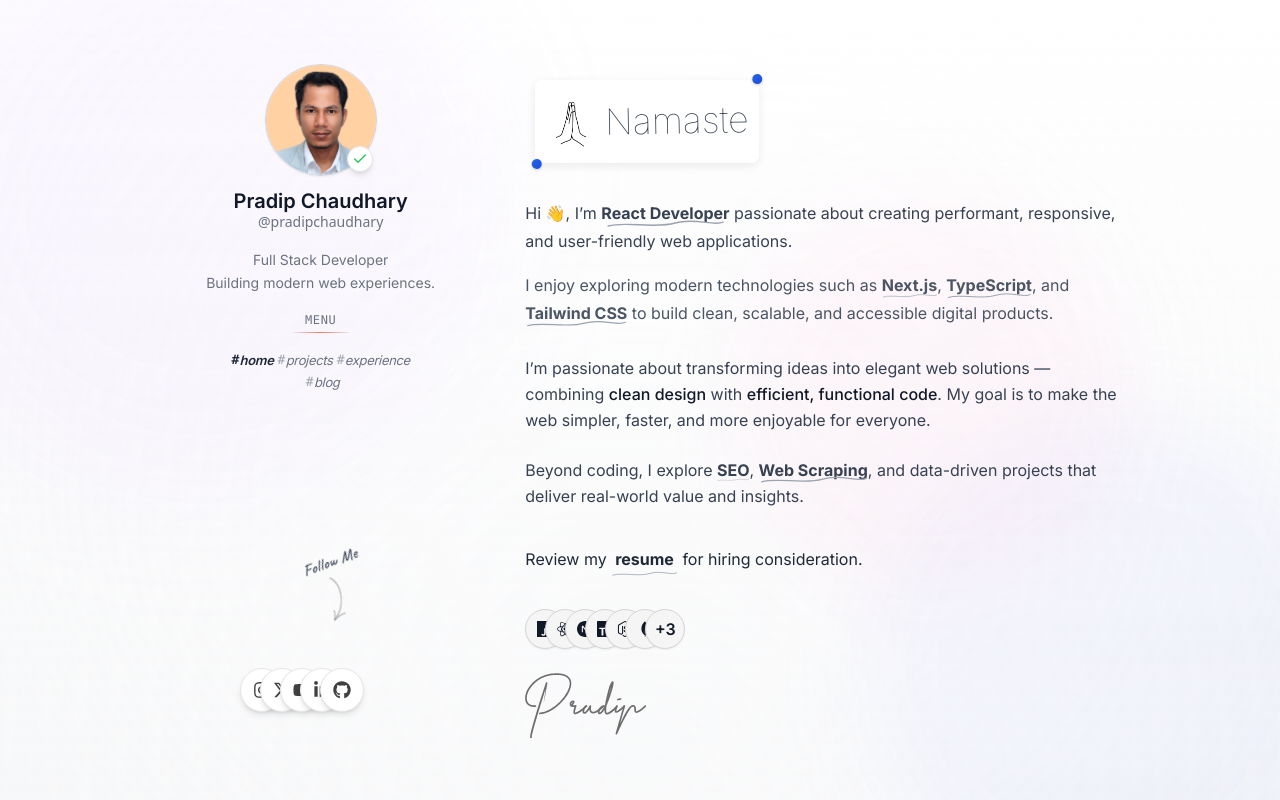
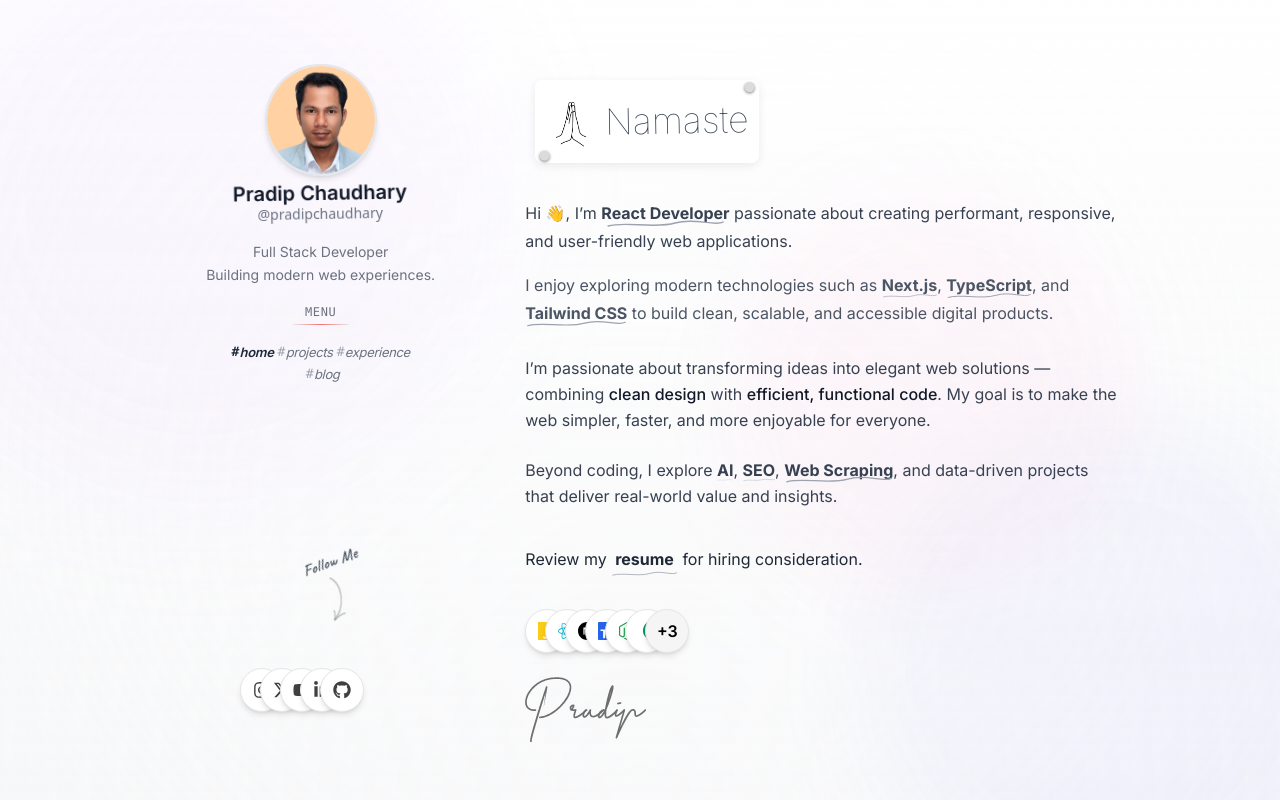
Before and after one commit to pradipchaudhary/portfolio.v3, a Next.js app: page / in a window 1280 px wide. Shown: the top 800 px of the page. Built offline with nearby package versions, Linux system fonts and the light colour scheme.

Commit message:
fixed profile image component

```diff
--- a/components/layout/sidebar/Sidebar.tsx
+++ b/components/layout/sidebar/Sidebar.tsx
@@ -5,6 +5,9 @@ import Link from "next/link";
 import { Check } from "lucide-react";
 import Navbar from "./Navbar";
 import FollowMeSocial from "@/components/ui/FollowMeSocial";
+import { motion } from "framer-motion";
+import ProfileImage from "@/components/ui/ProfileImage";
+import Username from "@/components/ui/Username";
 
 const Sidebar = () => {
   return (
@@ -20,33 +23,10 @@ const Sidebar = () => {
       {/* ===== TOP SECTION ===== */}
       <header className="flex flex-col items-center text-center space-y-4">
         {/* Profile Image */}
-        <div className="relative w-28 h-28">
-          <Image
-            src="/logo.png"
-            alt="Pradip Chaudhary"
-            fill
-            priority
-            className="rounded-full border border-gray-300 shadow-sm object-cover"
-          />
-
-          {/* Verified Icon */}
-          <div className="absolute bottom-1 right-1 bg-white rounded-full p-1 border border-gray-200 shadow-md">
-            <Check className="w-4 h-4 text-green-500" />
-          </div>
-        </div>
+        <ProfileImage src="/logo.png" alt="Pradip Chaudhary" />
 
         {/* Name + Username */}
-        <Link
-          href="#"
-          className="hover:opacity-80 transition "
-        >
-          <h1 className="text-xl font-semibold text-gray-900 -mt-2">
-            Pradip Chaudhary
-          </h1>
-          <p className="text-sm text-gray-500 font-sans -mt-2">
-            @pradipchaudhary
-          </p>
-        </Link>
+        <Username username="pradipchaudhary" name="Pradip Chaudhary" />
 
         {/* Bio */}
         <p className="text-sm text-gray-500 max-w-[300px] leading-relaxed">
--- a/components/sections/about/About.tsx
+++ b/components/sections/about/About.tsx
@@ -130,8 +130,30 @@ const About = () => {
           is to make the web simpler, faster, and more enjoyable for everyone.
         </p>
 
-        <p>
+        <p className="text-gray-700">
           Beyond coding, I explore{" "}
+          <a
+            href="https://openai.com/"
+            target="_blank"
+            rel="noopener noreferrer"
+            className="relative inline-block font-bold hover:text-gray-900 transition-all duration-300"
+          >
+            AI
+            <svg
+              className="absolute -bottom-[2px] left-0 w-full h-[10px] text-gray-400"
+              viewBox="0 0 120 10"
+              xmlns="http://www.w3.org/2000/svg"
+            >
+              <path
+                d="M3 7C20 2 50 10 70 4C90 -2 110 8 118 3"
+                stroke="currentColor"
+                strokeWidth="1.4"
+                strokeLinecap="round"
+                fill="none"
+              />
+            </svg>
+          </a>
+          ,{" "}
           <a
             href="https://moz.com/beginners-guide-to-seo"
             target="_blank"
--- a/components/ui/Namaste.tsx
+++ b/components/ui/Namaste.tsx
@@ -20,8 +20,8 @@ const Nameste = () => {
       </div>
 
       {/* Decorative Pin Effect */}
-      <div className="pin-dot -top-1 -right-1"></div>
-      <div className="pin-dot -bottom-1 -left-1"></div>
+      <div className="pin-dot top-1 right-1"></div>
+      <div className="pin-dot bottom-1 left-1"></div>
     </div>
   )
 }
--- /dev/null
+++ b/components/ui/ProfileImage.tsx
@@ -0,0 +1,28 @@
+"use client";
+
+import Image from "next/image";
+import { motion } from "framer-motion";
+
+export default function ProfileImage({ src, alt }: { src: string; alt: string }) {
+  return (
+    <motion.div className="relative w-28 h-28"
+      initial={{ opacity: 0, scale: 0.5, rotate: -10 }}
+      animate={{ opacity: 1, scale: 1, rotate: 0 }}
+      transition={{ duration: 1, ease: "easeOut" }}
+    >
+      {/* Subtle Animated Border */}
+      <div className="absolute inset-0 rounded-full overflow-hidden">
+        <div className="w-full h-full border-2 border-t-2 border-b-2 border-gradient-to-r from-blue-200 via-blue-300 to-blue-200 rounded-full animate-[slide_3s_linear_infinite]"></div>
+      </div>
+
+      {/* Profile Image */}
+      <Image
+        src={src}
+        alt={alt}
+        fill
+        priority
+        className="rounded-full border-2 border-gray-200 shadow-md object-cover"
+      />
+    </motion.div>
+  );
+}
--- a/components/ui/SkillsStack.tsx
+++ b/components/ui/SkillsStack.tsx
@@ -1,6 +1,7 @@
 "use client";
 
-import { useState } from "react";
+import React, { useState } from "react";
+import { motion } from "framer-motion";
 import {
   SiJavascript,
   SiReact,
@@ -9,97 +10,133 @@ import {
   SiNodedotjs,
   SiMongodb,
   SiDocker,
-  // SiAmazonaws,
   SiTailwindcss,
   SiOpenai,
 } from "react-icons/si";
 
 type Skill = {
   name: string;
-  icon: React.ReactNode;
-  color: string; // color to show on hover
+  icon: React.ReactElement;
+  color: string; // primary color
 };
 
 const skills: Skill[] = [
-  { name: "JavaScript", icon: <SiJavascript size={16} />, color: "bg-yellow-400" },
-  { name: "React", icon: <SiReact size={16} />, color: "bg-cyan-500" },
-  { name: "Next.js", icon: <SiNextdotjs size={16} />, color: "bg-black" },
-  { name: "TypeScript", icon: <SiTypescript size={16} />, color: "bg-blue-600" },
-  { name: "Node.js", icon: <SiNodedotjs size={16} />, color: "bg-green-600" },
-  { name: "MongoDB", icon: <SiMongodb size={16} />, color: "bg-emerald-600" },
-  { name: "Docker", icon: <SiDocker size={16} />, color: "bg-blue-500" },
-  // { name: "AWS", icon: <SiAmazonaws size={16} />, color: "bg-orange-400" },
-  { name: "Tailwind", icon: <SiTailwindcss size={16} />, color: "bg-sky-400" },
-  { name: "OpenAI", icon: <SiOpenai size={16} />, color: "bg-purple-600" },
+  { name: "JavaScript", icon: <SiJavascript />, color: "#FACC15" },
+  { name: "React", icon: <SiReact />, color: "#06B6D4" },
+  { name: "Next.js", icon: <SiNextdotjs />, color: "#000000" },
+  { name: "TypeScript", icon: <SiTypescript />, color: "#2563EB" },
+  { name: "Node.js", icon: <SiNodedotjs />, color: "#16A34A" },
+  { name: "MongoDB", icon: <SiMongodb />, color: "#059669" },
+  { name: "Docker", icon: <SiDocker />, color: "#3B82F6" },
+  { name: "Tailwind", icon: <SiTailwindcss />, color: "#38BDF8" },
+  { name: "OpenAI", icon: <SiOpenai />, color: "#7C3AED" },
 ];
 
 const MAX_VISIBLE = 6;
-const LIGHT_BG = "bg-neutral-100"; // default light background
 
 export default function SkillsStack() {
   const [hoveredIndex, setHoveredIndex] = useState<number | null>(null);
   const [hoverMore, setHoverMore] = useState(false);
+  const [hoverItemIndex, setHoverItemIndex] = useState<number | null>(null);
 
   const visibleSkills = skills.slice(0, MAX_VISIBLE);
   const hiddenSkills = skills.slice(MAX_VISIBLE);
 
   return (
-    <div className="flex items-center gap-6 relative">
-      <div className="flex -space-x-5 relative">
+    <div className="flex items-center gap-5 relative">
+      <div className="flex -space-x-6 relative">
         {/* Visible Skills */}
         {visibleSkills.map((skill, index) => {
           const isHovered = hoveredIndex === index;
-          const zIndex = isHovered ? 50 : index;
 
           return (
+            <motion.div
+              key={skill.name}
+              layout
+              onHoverStart={() => setHoveredIndex(index)}
+              onHoverEnd={() => setHoveredIndex(null)}
+              animate={{
+                y: isHovered ? -12 : 0,
+                scale: isHovered ? 1.15 : 1,
+                zIndex: isHovered ? 50 : index,
+              }}
+              transition={{ type: "spring", stiffness: 300, damping: 20 }}
+              className="relative"
+            >
               <div
-              key={skill.name}
                 title={skill.name}
-              style={{ zIndex }}
-              onMouseEnter={() => setHoveredIndex(index)}
-              onMouseLeave={() => setHoveredIndex(null)}
-              className={`
-                relative h-10 w-10 flex items-center justify-center
-                rounded-full border border-neutral-300 shadow-sm
-                cursor-pointer transform-gpu transition-all duration-300
-                ${isHovered ? `${skill.color} scale-125 shadow-lg` : LIGHT_BG}
-              `}
+                className="inline-flex h-11 w-11 items-center justify-center rounded-full border border-neutral-200 shadow-md cursor-pointer transition-all duration-300"
+                style={{
+                  backgroundColor: isHovered ? skill.color : "#fff",
+                  color: isHovered ? "#fff" : skill.color,
+                }}
               >
-              <div className="relative z-10 text-gray-900">{skill.icon}</div>
+                {React.cloneElement(skill.icon, {
+                  color: isHovered ? "#fff" : skill.color,
+                  size: 18,
+                })}
               </div>
+            </motion.div>
           );
         })}
 
         {/* +More Bubble */}
         {hiddenSkills.length > 0 && (
           <div
+            className="relative z-50"
             onMouseEnter={() => setHoverMore(true)}
-            onMouseLeave={() => setHoverMore(false)}
-            style={{ zIndex: 100 }}
-            title={`${hiddenSkills.length} more skills`}
-            className={`
-              relative h-10 w-10 flex items-center justify-center
-              rounded-full border border-neutral-300 shadow-sm
-              cursor-pointer transform-gpu transition-all duration-300
-              text-gray-900 font-semibold
-              ${hoverMore ? "scale-125 shadow-lg bg-blue-600" : LIGHT_BG}
-            `}
+            onMouseLeave={() => {
+              setHoverMore(false);
+              setHoverItemIndex(null);
+            }}
+          >
+            <motion.div
+              layout
+              animate={{
+                scale: hoverMore ? 1.15 : 1,
+                y: hoverMore ? -12 : 0,
+              }}
+              transition={{ type: "spring", stiffness: 300, damping: 20 }}
+              className="h-11 w-11 flex items-center justify-center rounded-full border border-neutral-200 shadow-md cursor-pointer bg-neutral-100 font-semibold text-black"
             >
               +{hiddenSkills.length}
+            </motion.div>
 
-            {/* Hidden skills popup */}
+            {/* Hidden skills popup (appear above +More) */}
             {hoverMore && (
-              <div className="absolute bottom-12 left-1/2 -translate-x-1/2 bg-white shadow-xl rounded-lg p-3 text-sm min-w-[160px] z-50">
-                {hiddenSkills.map((skill) => (
+              <motion.div
+                initial={{ opacity: 0, y: 10 }}
+                animate={{ opacity: 1, y: 0 }}
+                exit={{ opacity: 0, y: 10 }}
+                transition={{ duration: 0.2 }}
+                className="absolute bottom-full left-1/2 -translate-x-1/2 mb-2 bg-white shadow-xl rounded-lg p-3 text-sm min-w-[180px] z-50"
+              >
+                {hiddenSkills.map((skill, index) => {
+                  const isItemHovered = hoverItemIndex === index;
+                  return (
                     <div
                       key={skill.name}
-                    className="flex items-center gap-2 mb-1 last:mb-0"
+                      onMouseEnter={() => setHoverItemIndex(index)}
+                      onMouseLeave={() => setHoverItemIndex(null)}
+                      className="flex items-center gap-2 mb-1 last:mb-0 cursor-pointer p-1 rounded transition-all duration-200"
                     >
-                    <div className={`h-4 w-4 rounded-full ${skill.color}`}></div>
-                    <span className="text-neutral-800">{skill.name}</span>
+                      {/* Icon container changes color on hover */}
+                      <div
+                        className="h-6 w-6 flex items-center justify-center rounded-full transition-all duration-200"
+                        style={{
+                          backgroundColor: isItemHovered ? skill.color : "#F3F4F6",
+                        }}
+                      >
+                        {React.cloneElement(skill.icon, {
+                          color: isItemHovered ? "#fff" : skill.color,
+                          size: 16,
+                        })}
                       </div>
-                ))}
+                      <span className="text-black">{skill.name}</span>
                     </div>
+                  );
+                })}
+              </motion.div>
             )}
           </div>
         )}
--- /dev/null
+++ b/components/ui/Username.tsx
@@ -0,0 +1,24 @@
+import { motion } from "framer-motion";
+import Link from "next/link";
+
+export default function Username({ name, username }: { name: string; username: string }) {
+  return (
+    <motion.div
+      initial={{ rotate: -1 }}
+      whileHover={{ rotate: 0 }}
+      transition={{ type: "spring", stiffness: 200, damping: 20 }}
+    >
+      <Link
+        href="#"
+        className="hover:opacity-80 transition "
+      >
+        <h1 className="text-xl font-semibold text-gray-900 -mt-4">
+          {name}
+        </h1>
+        <p className="text-sm text-gray-500 font-sans -mt-2">
+          @{username}
+        </p>
+      </Link>
+    </motion.div>
+  );
+}
--- a/styles/globals.css
+++ b/styles/globals.css
@@ -119,11 +119,15 @@ textarea {
     color: var(--accent-strong);
 }
 
+
 .pin-dot {
     @apply absolute w-2.5 h-2.5 rounded-full ring-1;
-    background: linear-gradient(135deg, var(--accent), var(--accent-strong));
-    box-shadow: 0 1px 3px rgba(0, 0, 0, 0.2);
-    ring-color: var(--accent);
+    background-color: #dbdbdb;
+    /* dark gray/blackish */
+    --tw-ring-color: #c7c7c7;
+    /* slightly darker ring for subtle contrast */
+    box-shadow: 0 1px 3px rgba(0, 0, 0, 0.5);
+    /* subtle shadow for depth */
 }
 
 /* === Sidebar Follow Me Animations === */
```
Lines whose indentation alone changed are shown as unchanged.
